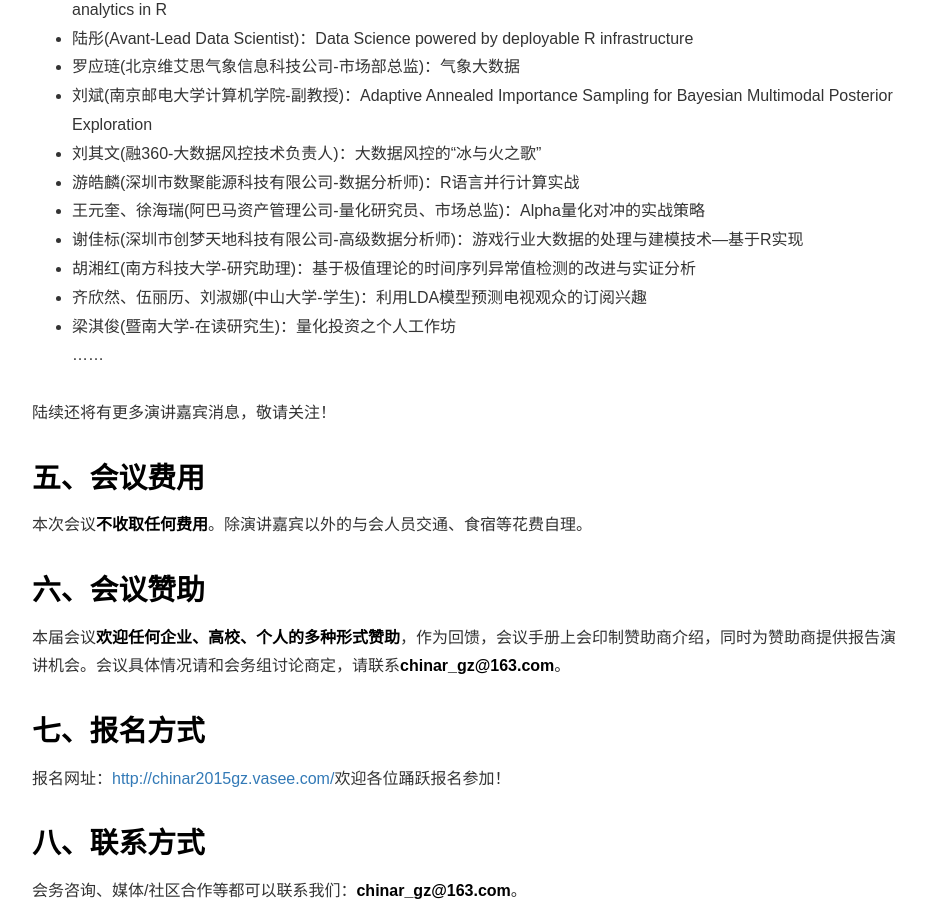
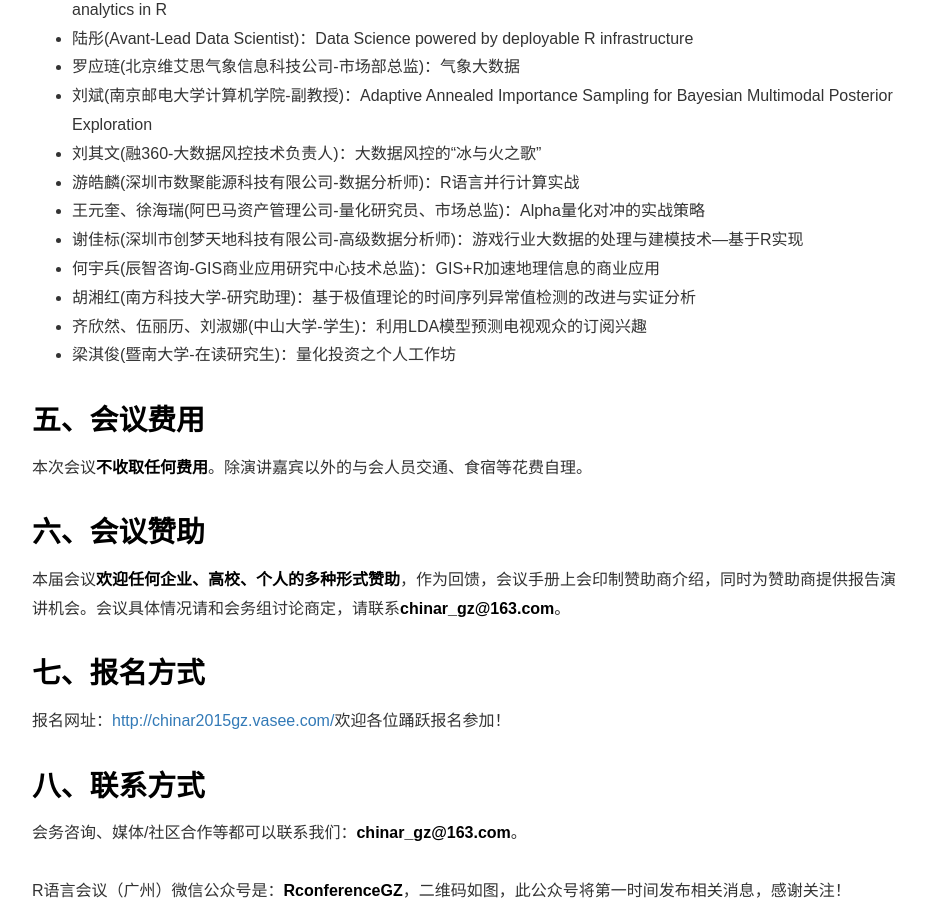
Before and after one commit to cosname/R-conference, a Jekyll site: the page built from _posts/2015-05-23-guangzhou.html, in a window 1280 px wide and 900 px high, scrolled down 1970 px. Shown: the whole window, without its empty margins (23-949 px from the left). Built offline with Jekyll 4.4.1, drawn with Linux system fonts in a browser that asks for light colours; comment, search, counter and statistics services are not loaded.

Commit message:
Update 2015-guangzhou.html

```diff
--- a/_includes/lectures/2015-guangzhou.html
+++ b/_includes/lectures/2015-guangzhou.html
@@ -91,6 +91,11 @@
 </tr>
 
 <tr>
+    <td valign="top"><b>何宇兵(辰智咨询-GIS商业应用研究中心技术总监)</b><br><br>何宇兵，毕业于浙江大学地质学专业，硕士学历。从事GIS（地理信息系统）技术开发和商业应用研究工作近10年，曾就职Esri,担任高级架构师,获2008年Esri中国技术创新奖二等奖，2009年Esri中国技术创新奖二等奖;后就职于麦当劳中国区担任GIS数据应用系统分析师;2014年加入辰智咨询就任辰智研究院GIS商业应用研究中心技术总监。具有丰富的GIS系统架构设计、分析和应用经验。主要关注GIS在选址规划、经营数据地理可视化、市场潜力分析、物流优化等领域的应用，服务的客户涉及政府、零售、餐饮、金融、保险、物流等行业，主要客户包括百胜、麦当劳、星巴克、阿迪达斯、乐购、沃尔玛、屈臣氏、交通银行、国元保险、德邦、德国大众等。</td>
+    <td valign="top"><b>GIS+R加速地理信息的商业应用</b><br><br>地理信息系统（GIS）在商业领域的价值日益体现，被越来越广泛应用在选址规划、市场拓展、营销管理、物流优化等方面。GIS在空间数据的采集、组织、管理、显示、分析、共享方面的技术优势，使其成为商业企业构建大数据分析基础平台的必需选项。R是一个能够自由有效地用于统计计算和绘图的语言和环境，已经位居数据挖掘领域所有语言之首，实际上已经成为专业数据分析领域的标准。R的扩展包数量还在不断地增长中，它能解决的问题还有无限可能。GIS+R的结合必将商业企业大数据分析平台的构建带来重要的影响。辰智咨询在GIS+R的结合方面已经做了一些超前的研究，也会继续在这个领域做更深的探索。</td>
+</tr>
+
+<tr>
     <td valign="top"><b>胡湘红(南方科技大学-研究助理)</b><br><br>胡湘红，2014年7月毕业于中国人民大学统计学院，并取得统计学硕士学位。目前在南方科技大学金融数学与金融工程系担任研究助理。</td>
     <td valign="top"><b>基于极值理论的时间序列异常值检测的改进与实证分析</b><br><br>挖掘时间序列的异常数据不仅提高数据质量，有利于提高相关统计分析的准确性，同时异常点本身蕴含着大量丰富的信息，因此研究异常数据的检测方法在实际应用中具有重大意义。本报告基于极值理论的极大似然比异常值检测算法，研究了平稳时间序列中IO，AO，LS型异常点的检测问题。首先对时间序列模型和异常值的定义进行了介绍，然后阐述了异常值检验的极似然比检验方法，接着基于极值理论相关知识，分析了极大似然比检验统计量的渐进极值分布，帮助获得假设检验的近似P值。最后将基于极值理论的似然比检验方法与Chen和Liu(1993)的异常值检验算法（CL算法）结合起来，分析了算法中的假设检验问题以及漂移类型异常值检验存在的问题，并对CL算法进行改进。 另一方面，漂移异常点的存在，会对参数估计和模型的平稳性检验产生影响，造成模型的错误识别，甚至造成CL算法无法进行，因此引进白噪声模型来识别原始数据中存在的LS点，再对调整序列执行异常值检测算法。在实证方面，本报告首先选取了经典的尼罗河水位数据进行验证，与CL算法相比，改进后的算法有效地检测了模型中的漂移点。接着，对上证综指2013年的收益率数据进行了异常点检验，检验出序列中存在两个AO异常点，检测结果与改进前算法相同，但改进算法给出了异常点检验的p值。</td>
 </tr>
--- a/_posts/2015-05-23-guangzhou.html
+++ b/_posts/2015-05-23-guangzhou.html
@@ -34,12 +34,11 @@
 	<li>游皓麟(深圳市数聚能源科技有限公司-数据分析师)：R语言并行计算实战</li>
 	<li>王元奎、徐海瑞(阿巴马资产管理公司-量化研究员、市场总监)：Alpha量化对冲的实战策略</li>
 	<li>谢佳标(深圳市创梦天地科技有限公司-高级数据分析师)：游戏行业大数据的处理与建模技术—基于R实现</li>
+	<li>何宇兵(辰智咨询-GIS商业应用研究中心技术总监)：GIS+R加速地理信息的商业应用</li>
 	<li>胡湘红(南方科技大学-研究助理)：基于极值理论的时间序列异常值检测的改进与实证分析</li>
 	<li>齐欣然、伍丽历、刘淑娜(中山大学-学生)：利用LDA模型预测电视观众的订阅兴趣</li>
 	<li>梁淇俊(暨南大学-在读研究生)：量化投资之个人工作坊</li>
-	……
   </ul>
-  陆续还将有更多演讲嘉宾消息，敬请关注！
 </p>
 <h2><strong>五、会议费用</strong></h2>
 <p>本次会议<strong>不收取任何费用</strong>。除演讲嘉宾以外的与会人员交通、食宿等花费自理。</p>
```
